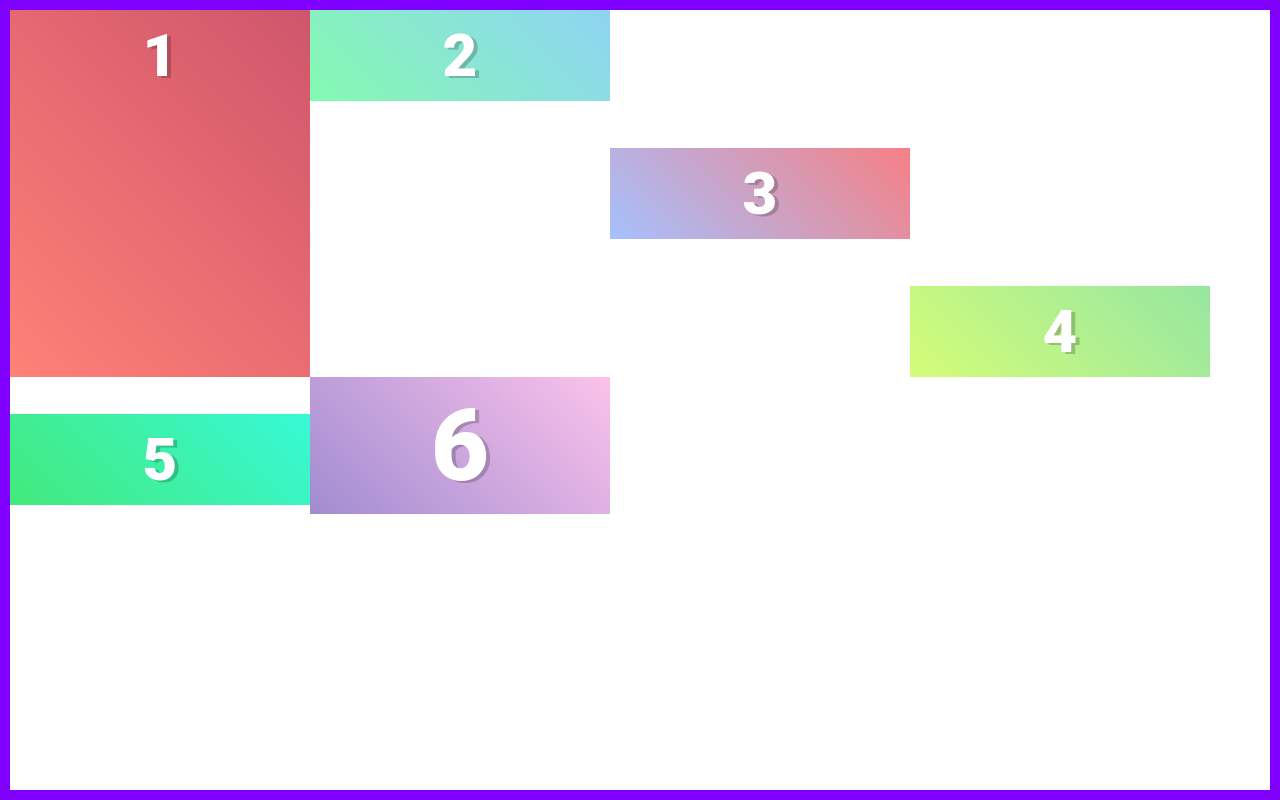
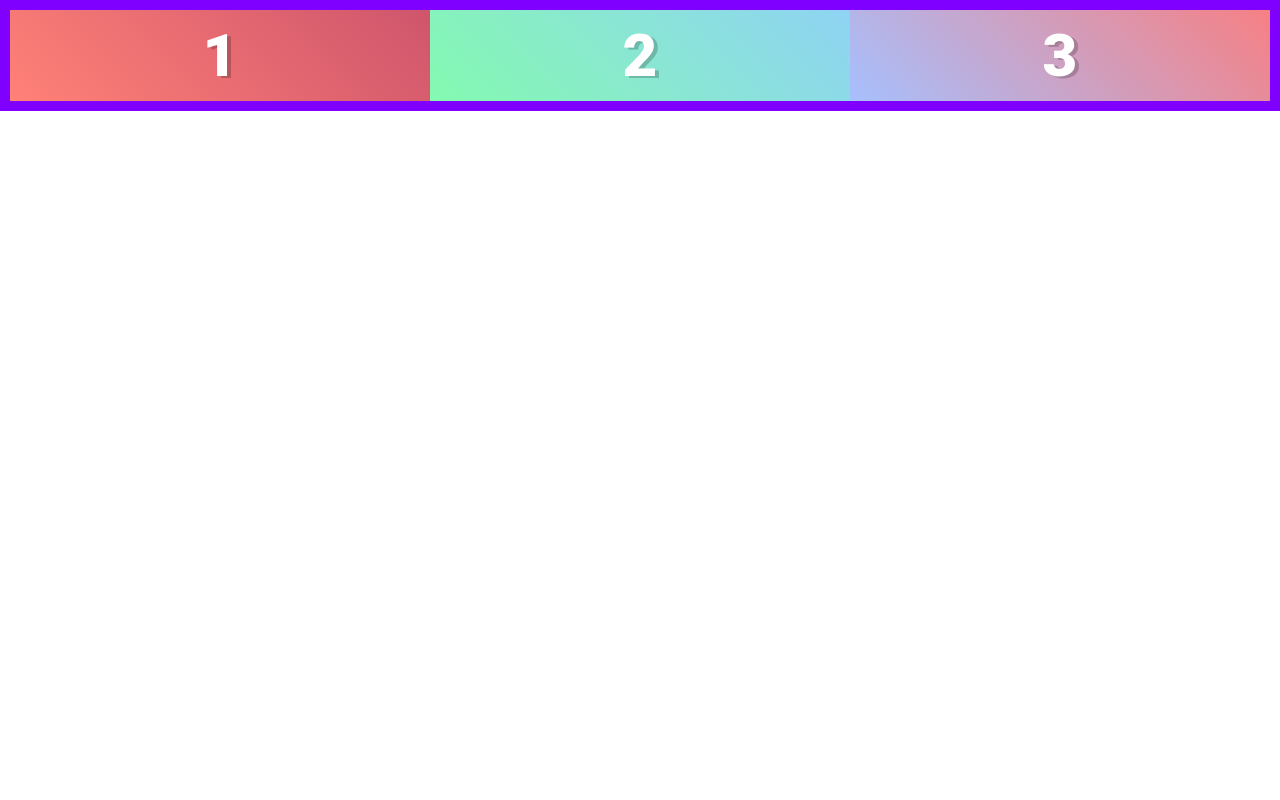
Before and after one commit to flacsnew/css-flexbox, a plain HTML site: page index.html in a window 1280 px wide. Drawn offline with Linux system fonts and the light colour scheme.

Commit message:
flexbox sizing

```diff
--- a/index.html
+++ b/index.html
@@ -12,9 +12,11 @@
         <div class="flex-item item-1">1</div>
         <div class="flex-item item-2">2</div>
         <div class="flex-item item-3">3</div>
-        <div class="flex-item item-4">4</div>
+        <!-- <div class="flex-item item-4">4</div>
         <div class="flex-item item-5">5</div>
         <div class="flex-item item-6">6</div>
+        <div class="flex-item item-7">7</div>
+        <div class="flex-item item-8">8</div> -->
     </div>
 </body>
 </html>
--- a/style.css
+++ b/style.css
@@ -52,36 +52,18 @@
 /* Custom */
 .flex-container {
     display: flex;
-    height: 100vh;
-    flex-wrap: wrap;
-    /* flex-direction: column; */
 }
 
 .flex-item {
-    width: 300px;
-}
-
-.item-1 {
-    align-self: stretch;
+    /* flex-basis: 300px;
+    flex-grow: 1; */
+    flex: 1 0 300px;
 }
 
 .item-2 {
-    align-self: flex-start;
+    flex-shrink: 2;
 }
 
 .item-3 {
-    align-self: center;
+    flex-shrink: 3;
 }
-
-.item-4 {
-    align-self: flex-end;
-}
-
-.item-5 {
-    align-self: baseline;
-}
-
-.item-6 {
-    align-self: baseline;
-    font-size: 100px;
-}
```
